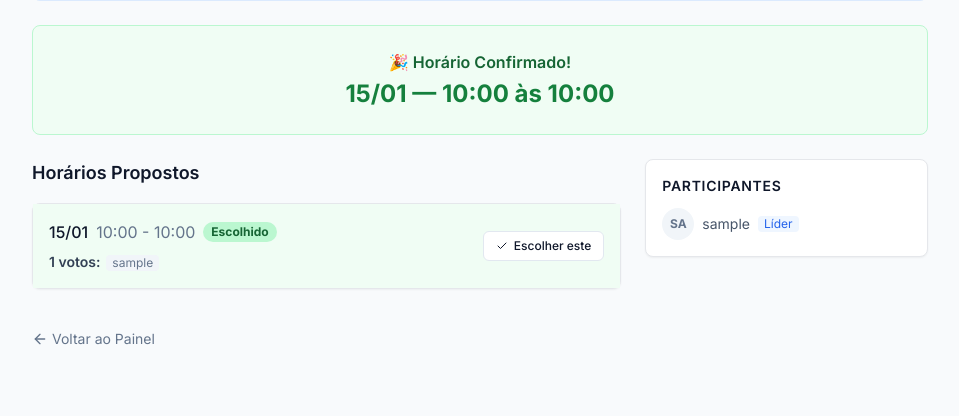
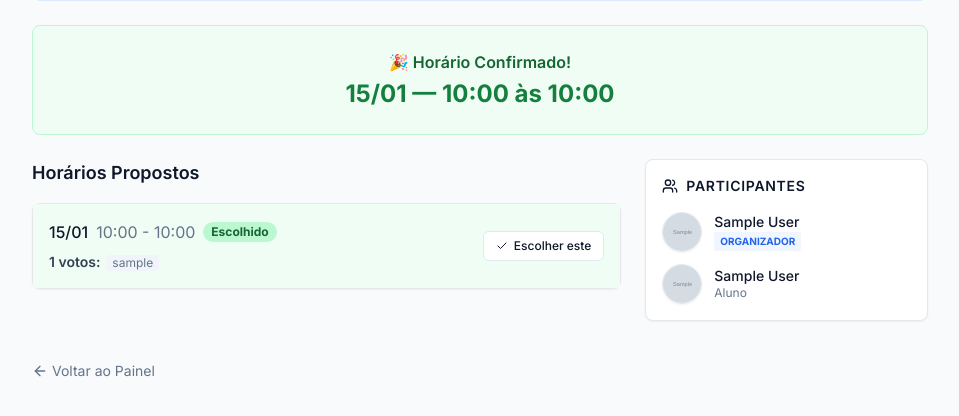
Before and after one commit to Natan-BP/Agendaki, a Django app: page /meetings/00000000-0000-0000-0000-000000000001/ in a window 1280 px wide. Shown: the part 257-673 px from the top of the page, without its empty margins (160-1119 px from the left). Run offline with Django 4.2, Linux system fonts and the light colour scheme; a user stored in the database is signed in; tables that the repository leaves empty hold one stand-in row (values such as "Sample post"); grey boxes marked "Sample" are stand-in pictures; some libraries are stand-ins or nearby versions.

Commit message:
inserção de avatar

```diff
--- a/config/settings.py
+++ b/config/settings.py
@@ -128,3 +128,6 @@ STATIC_URL = 'static/'
 # https://docs.djangoproject.com/en/4.2/ref/settings/#default-auto-field
 
 DEFAULT_AUTO_FIELD = 'django.db.models.BigAutoField'
+
+MEDIA_URL = '/media/'
+MEDIA_ROOT = os.path.join(BASE_DIR, 'media')
--- a/config/urls.py
+++ b/config/urls.py
@@ -1,8 +1,10 @@
 from django.contrib import admin
-from django.urls import path
+from django.urls import path, include
 from django.contrib.auth import views as auth_views
 from django.contrib.auth.views import LoginView, LogoutView
 from core import views as core_views
+from django.conf import settings
+from django.conf.urls.static import static
 
 urlpatterns = [
     path('admin/', admin.site.urls),
@@ -34,4 +36,8 @@ urlpatterns = [
     path('meetings/<uuid:meeting_id>/slots/<int:slot_id>/edit/', core_views.edit_slot_view, name='edit_slot'),
     path('meetings/<uuid:meeting_id>/update/', core_views.update_meeting_details, name='update_meeting'),
     path('meetings/<uuid:meeting_id>/delete/', core_views.delete_meeting_view, name='delete_meeting'),
+    path('profile/', core_views.profile_view, name='profile'),
 ]
+
+if settings.DEBUG:
+    urlpatterns += static(settings.MEDIA_URL, document_root=settings.MEDIA_ROOT)
--- a/core/forms.py
+++ b/core/forms.py
@@ -1,6 +1,11 @@
 from django import forms
 from django.contrib.auth.forms import UserCreationForm
 from .models import User, Meeting, TimeSlot
+
+class UserProfileForm(forms.ModelForm):
+    class Meta:
+        model = User
+        fields = ['first_name', 'last_name', 'avatar']
 
 class SignUpForm(UserCreationForm):
     role = forms.ChoiceField(
--- a/core/models.py
+++ b/core/models.py
@@ -13,6 +13,8 @@ class User(AbstractUser):
         choices=Role.choices,
         default=Role.ALUNO,
     )
+
+    avatar = models.ImageField(upload_to='avatars/', null=True, blank=True)
 
 
 class Meeting(models.Model):
--- a/core/views.py
+++ b/core/views.py
@@ -7,11 +7,25 @@ from django.db import models
 import calendar
 from django.urls import reverse
 from datetime import date, datetime, timedelta
-from .forms import SignUpForm, MeetingForm, TimeSlotForm
+from .forms import SignUpForm, MeetingForm, TimeSlotForm, GenerateSlotsForm, UserProfileForm
 from .models import Meeting, TimeSlot, Availability, User
 from datetime import datetime, timedelta, time
-from .forms import SignUpForm, MeetingForm, TimeSlotForm, GenerateSlotsForm # <Adicione GenerateSlotsForm
 
+
+@login_required(login_url='/login/')
+def profile_view(request):
+    user = request.user
+
+    if request.method == 'POST':
+        # request.FILES é obrigatório para uploads de imagem!
+        form = UserProfileForm(request.POST, request.FILES, instance=user)
+        if form.is_valid():
+            form.save()
+            return redirect('home')
+    else:
+        form = UserProfileForm(instance=user)
+
+    return render(request, 'profile.html', {'form': form})
 
 def signup_view(request):
     if request.method == 'POST':
--- a/templates/meeting_detail.html
+++ b/templates/meeting_detail.html
@@ -7,6 +7,7 @@
         Voltar ao Dashboard
     </a>
 </div>
+
 <div class="max-w-4xl mx-auto space-y-6">
 
     <div class="flex flex-col md:flex-row md:items-center justify-between gap-4 bg-white p-6 rounded-lg border shadow-sm">
@@ -57,34 +58,17 @@
 
     <script>
         function copyLink() {
-            // 1. Pega o input
             var copyText = document.getElementById("inviteUrl");
-
-            // 2. Seleciona o texto (para garantir compatibilidade mobile)
             copyText.select();
             copyText.setSelectionRange(0, 99999);
-
-            // 3. Copia para a área de transferência
             navigator.clipboard.writeText(copyText.value).then(() => {
-
-                // 4. Feedback Visual (Muda para Verde e diz "Copiado!")
                 var btn = document.getElementById("copyBtn");
                 var text = document.getElementById("copyText");
-                var icon = document.getElementById("copyIcon");
-
-                // Salva o estilo original
                 var originalClass = btn.className;
-
-                // Aplica estilo de sucesso (Verde)
                 btn.className = "inline-flex items-center justify-center rounded-md bg-green-600 border border-green-700 px-3 py-1.5 text-sm font-medium text-white shadow-sm transition-all";
                 text.innerText = "Copiado!";
-
-                // Muda o ícone para Check (opcional, precisa recarregar o lucide ou apenas esconder)
-                // Aqui vamos simplificar mantendo o ícone mas mudando a cor do fundo
-
-                // 5. Volta ao normal depois de 2 segundos
                 setTimeout(function() {
-                    btn.className = originalClass; // Volta classes originais
+                    btn.className = originalClass;
                     text.innerText = "Copiar";
                 }, 2000);
             });
@@ -169,21 +153,58 @@
 
         <div>
             <div class="bg-white rounded-lg border shadow-sm p-4 sticky top-24">
-                <h3 class="text-sm font-semibold text-slate-900 mb-3 uppercase tracking-wider">Participantes</h3>
-                <ul class="space-y-2">
+                <h3 class="text-sm font-semibold text-slate-900 mb-4 uppercase tracking-wider flex items-center gap-2">
+                    <i data-lucide="users" class="h-4 w-4"></i>
+                    Participantes
+                </h3>
+
+                <ul class="space-y-3">
+
+                    <li class="flex items-center gap-3">
+                        <div class="h-10 w-10 shrink-0">
+                            {% if meeting.leader.avatar %}
+                                <img src="{{ meeting.leader.avatar.url }}" alt="{{ meeting.leader.username }}" class="h-10 w-10 rounded-full object-cover border border-slate-200 shadow-sm">
+                            {% else %}
+                                <div class="h-10 w-10 rounded-full flex items-center justify-center text-sm font-bold border border-slate-200 shadow-sm bg-blue-100 text-blue-700">
+                                    {{ meeting.leader.username|slice:":1"|upper }}
+                                </div>
+                            {% endif %}
+                        </div>
+
+                        <div class="flex flex-col">
+                            <span class="text-sm font-medium text-slate-900 leading-tight">
+                                {{ meeting.leader.get_full_name|default:meeting.leader.username }}
+                            </span>
+                            <span class="text-[10px] font-bold uppercase text-blue-600 bg-blue-50 px-1.5 py-0.5 rounded-sm w-fit mt-0.5">
+                                Organizador
+                            </span>
+                        </div>
+                    </li>
+
                     {% for p in participants %}
-                        <li class="flex items-center gap-2 text-sm text-slate-600">
-                            <div class="h-8 w-8 rounded-full bg-slate-100 flex items-center justify-center text-xs font-bold text-slate-500">
-                                {{ p.username|slice:":2"|upper }}
+                        <li class="flex items-center gap-3">
+                            <div class="h-10 w-10 shrink-0">
+                                {% if p.avatar %}
+                                    <img src="{{ p.avatar.url }}" alt="{{ p.username }}" class="h-10 w-10 rounded-full object-cover border border-slate-200 shadow-sm">
+                                {% else %}
+                                    <div class="h-10 w-10 rounded-full flex items-center justify-center text-sm font-bold border border-slate-200 shadow-sm
+                                        {% if p.role == 'PROFESSOR' %} bg-blue-100 text-blue-700 {% else %} bg-slate-100 text-slate-600 {% endif %}">
+                                        {{ p.username|slice:":1"|upper }}
                                     </div>
-                            <span>{{ p.username }}</span>
-                            {% if p == meeting.leader %}
-                                <span class="text-xs bg-blue-50 text-blue-600 px-1.5 rounded">Líder</span>
                                 {% endif %}
+                            </div>
+
+                            <div class="flex flex-col">
+                                <span class="text-sm font-medium text-slate-900 leading-tight">
+                                    {{ p.get_full_name|default:p.username }}
+                                </span>
+                                <span class="text-xs text-slate-500">
+                                    {{ p.get_role_display }}
+                                </span>
+                            </div>
                         </li>
-                    {% empty %}
-                        <li class="text-sm text-slate-400 italic">Nenhum participante votou ainda.</li>
                     {% endfor %}
+
                 </ul>
             </div>
         </div>
```
Also changed, not shown: templates/home.html (+27 -6 lines), templates/profile.html (added, +38 -0 lines), core/migrations/0005_user_avatar.py (added). Lines whose indentation alone changed are shown as unchanged.
